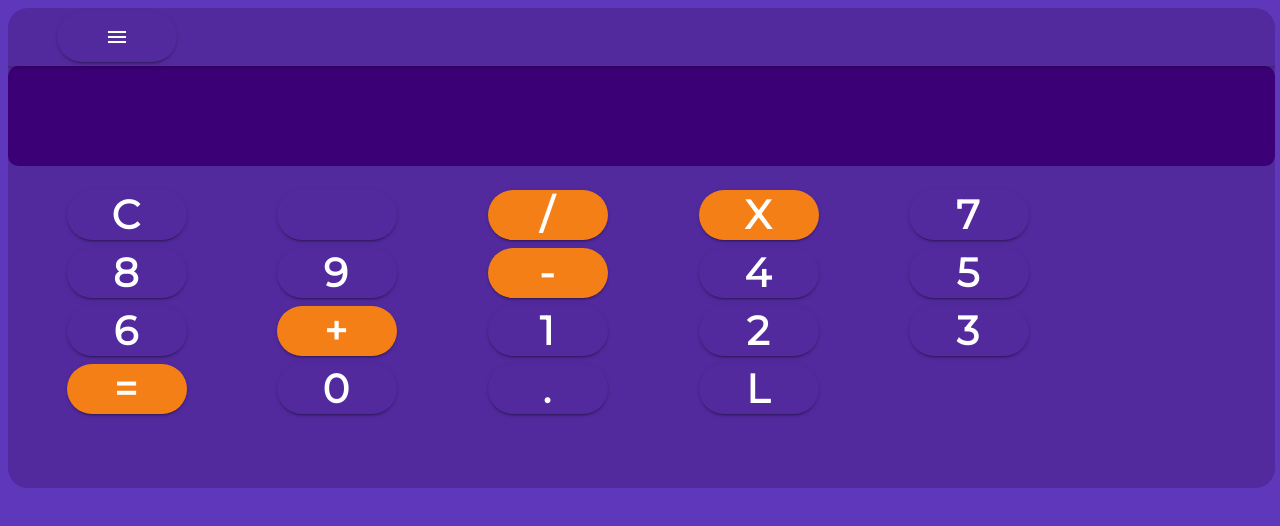
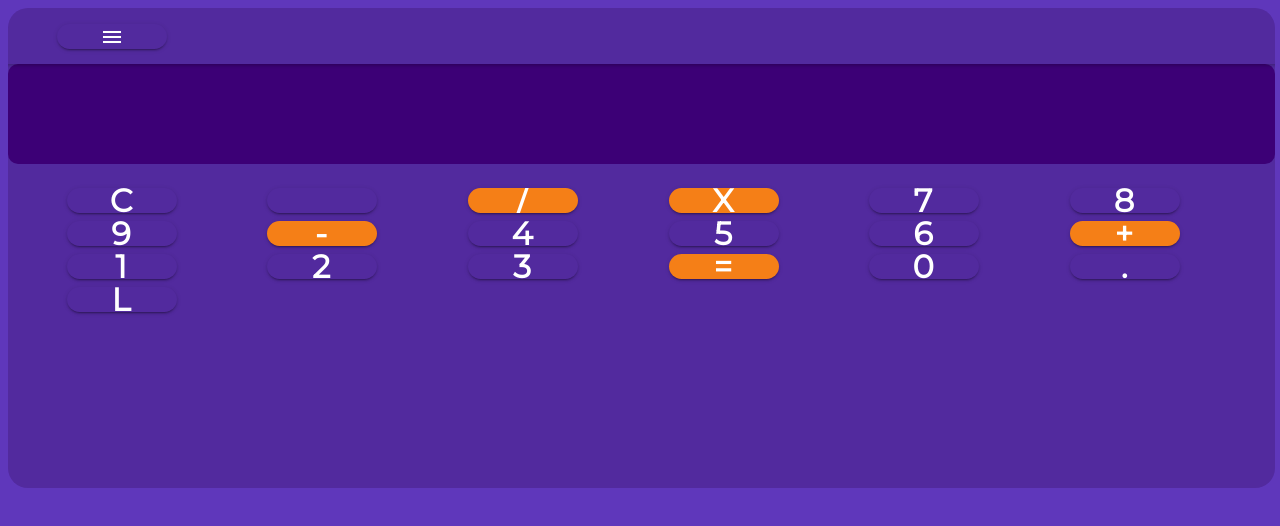
Before and after one commit to malam004/IonicReactCapacitor, a React (Create React App) app: page / in a window 1280 px wide. Shown: the top 526 px of the page. Built offline with nearby package versions, Linux system fonts and the light colour scheme.

Commit message:
Update Button.css

```diff
--- a/src/components/Button.css
+++ b/src/components/Button.css
@@ -27,9 +27,9 @@ ion-button {
   ion-button {
     color: white;
     font-weight: bold;
-    font-size: 30pt;
-    height: 50px;
-    width: 120px;
+    font-size: 24pt;
+    height: 25px;
+    width: 110px;
     --border-radius: 50px;
     --background: #522a9e;
     padding: 0pt pt 0pt 3pt;
```
